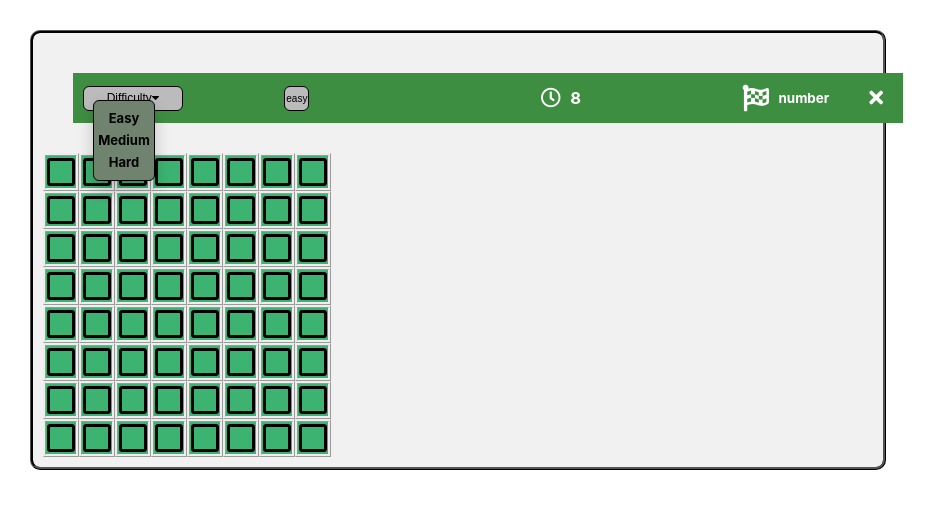
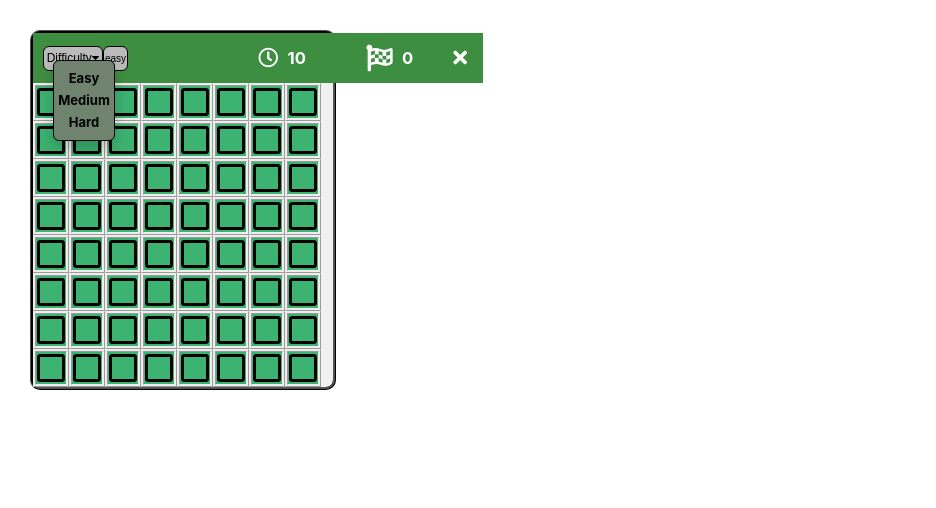
Before and after one commit to alibas01/minesweeper, a React (Create React App) app: page / in a window 1280 px wide. Both pictures are taken after a click on the button "Difficulty". Shown: the top 508 px of the page, without its empty margins (0-936 px from the left). Built offline with nearby package versions, Linux system fonts and the light colour scheme.

Commit message:
difficulty dependant styling

```diff
--- a/src/components/App.jsx
+++ b/src/components/App.jsx
@@ -1,25 +1,47 @@
-import React from 'react';
-import useConditionsData from '../hooks/useConditionsData';
-import '../style/App.css';
-import Nav from './Nav';
-import Table from './Table';
+import React from "react";
+import useConditionsData from "../hooks/useConditionsData";
+import "../style/App.css";
+import Nav from "./Nav";
+import Table from "./Table";
 
 function App() {
-  const { difficulty, setDifficulty, table, setTable, show, setShow } = useConditionsData();
+  const {
+    difficulty,
+    setDifficulty,
+    table,
+    setTable,
+    show,
+    setShow,
+    flagCount,
+    setFlagCount,
+  } = useConditionsData();
 
+  const adjustClass = function(difficulty) {
+    let clas = "layout-";
+    if (difficulty === "easy") {
+      return clas + "easy";
+    } else if (difficulty === "medium") {
+      return clas + "medium";
+    } else {
+      return clas + "hard";
+    }
+  }
 
   return (
-    <div className="layout">
+    <div className={adjustClass(difficulty)}>
       <Nav
         difficulty={difficulty}
         setDifficulty={setDifficulty}
         show={show}
         setShow={setShow}
+        flagCount={flagCount}
       />
       <Table
         table={table}
         setTable={setTable}
         difficulty={difficulty}
+        flagCount={flagCount}
+        setFlagCount={setFlagCount}
       />
     </div>
   );
--- a/src/components/Nav.jsx
+++ b/src/components/Nav.jsx
@@ -1,29 +1,63 @@
 import React, { useState } from "react";
 import Timer from "./Timer";
-import useConditionsData from "../hooks/useConditionsData";
 
 // STYLESHEETS
 import "../style/Nav.css";
 
+export default function Nav(props) {
+  const { show, setShow, difficulty, setDifficulty, flagCount } = props;
 
-export default function Nav(props) {
-  const { show, setShow, difficulty, setDifficulty } = props;
-
-  //const handleClick = (e) => {
-
+  const adjustClass = function(difficulty) {
+    let clas = "nav-";
+    if (difficulty === "easy") {
+      return clas + "easy";
+    } else if (difficulty === "medium") {
+      return clas + "medium";
+    } else {
+      return clas + "hard";
+    }
+  }
 
   return (
-    <nav className="nav">
+    <nav className={adjustClass(difficulty)}>
       <div className="dropdown">
-        <button className="dropbtn" onClick={() => setShow((s) => !s)} >Difficulty<i className="fas fa-caret-down"></i></button>
-        <div className="dropdown-content" style={{ display: show ? "block" : "none" }}>
-          <p onClick={() => setDifficulty("easy")}>Easy</p>
-          <p onClick={() => setDifficulty("medium")}>Medium</p>
-          <p onClick={() => setDifficulty("hard")}>Hard</p>
+        <button className="dropbtn" onClick={() => setShow((s) => !s)}>
+          Difficulty<i className="fas fa-caret-down"></i>
+        </button>
+        <div
+          className="dropdown-content"
+          style={{ display: show ? "block" : "none" }}
+        >
+          <p
+            onClick={() => {
+              setDifficulty("easy");
+              setShow((s) => !s);
+            }}
+          >
+            Easy
+          </p>
+          <p
+            onClick={() => {
+              setDifficulty("medium");
+              setShow((s) => !s);
+            }}
+          >
+            Medium
+          </p>
+          <p
+            onClick={() => {
+              setDifficulty("hard");
+              setShow((s) => !s);
+            }}
+          >
+            Hard
+          </p>
         </div>
       </div>
       <div className="difficulty">
-        <button className="diffbtn" onClick={() => setShow((s) => !s)} >{difficulty} </button>
+        <button className="diffbtn" onClick={() => setShow((s) => !s)}>
+          {difficulty}{" "}
+        </button>
       </div>
       <div className="clock">
         <i className="far fa-clock"></i>
@@ -31,11 +65,10 @@ export default function Nav(props) {
         <Timer />
       </div>
       <ul className="nav-menu">
-
         <li className="nav-menu-item">
           <i class="fas fa-flag-checkered fa-lg"></i>
           &nbsp;&nbsp;
-            <h6>number</h6>
+          <h5>{flagCount}</h5>
         </li>
         <li className="nav-menu-item">
           <i className="fas fa-times"></i>
--- a/src/components/Table.jsx
+++ b/src/components/Table.jsx
@@ -1,6 +1,6 @@
 import React, { useState, useEffect } from "react";
 import Row from "./Row";
-import useConditionsData from "../hooks/useConditionsData";
+
 
 // STYLESHEETS
 // import "./table.css";
--- a/src/hooks/useConditionsData.js
+++ b/src/hooks/useConditionsData.js
@@ -5,6 +5,7 @@ export default function useConditionsData() {
 
   const [difficulty, setDifficulty] = useState("easy");
   const [show, setShow] = useState(false);
+  const [flagCount, setFlagCount] = useState(0);
   const [table, setTable] = useState([
     [0, 0, 0, 0, 0, 0, 0, 0],
     [0, 0, 0, 0, 0, 0, 0, 0],
@@ -21,5 +22,5 @@ export default function useConditionsData() {
   }, []);
 
 
-  return { difficulty, setDifficulty, table, setTable, show, setShow };
+  return { difficulty, setDifficulty, table, setTable, show, setShow, flagCount, setFlagCount };
 }
--- a/src/style/App.css
+++ b/src/style/App.css
@@ -1,12 +1,33 @@
-.layout {
+.layout-hard {
   text-align: center;
   border-style: ridge;
   border-width: 3px;
   border-color: black;
   border-radius: 10px;
   background-color: #f1f1f1;
-  padding: 10px;
-  width: 830px;
+  width: 770px;
   height: auto;
   margin: 30px;
 }
+.layout-medium {
+  text-align: center;
+  border-style: ridge;
+  border-width: 3px;
+  border-color: black;
+  border-radius: 10px;
+  background-color: #f1f1f1;
+  width: 550px;
+  height: auto;
+  margin: 30px;
+}
+.layout-easy {
+  text-align: center;
+  border-style: ridge;
+  border-width: 3px;
+  border-color: black;
+  border-radius: 10px;
+  background-color: #f1f1f1;
+  width: 300px;
+  height: auto;
+  margin: 30px;
+}
--- a/src/style/Nav.css
+++ b/src/style/Nav.css
@@ -1,15 +1,42 @@
-.nav{
+.nav-easy{
   display: flex;
   flex-direction: row;
   justify-content: space-between;
   background-color: #3e8e41;
   height: 50px;
-  width: 100%;
+  width: 450px;
   position: sticky;
   top: 0;
   left: 0;
-  margin: 30px 30px 30px 30px;
+  margin: 0px 0px 0px 0px;
 }
+.nav-medium{
+  display: flex;
+  flex-direction: row;
+  justify-content: space-between;
+  background-color: #3e8e41;
+  height: 50px;
+  width: 550px;
+  position: sticky;
+  top: 0;
+  left: 0;
+  margin: 0px 0px 0px 0px;
+}
+.nav-hard{
+  display: flex;
+  flex-direction: row;
+  justify-content: space-between;
+  background-color: #3e8e41;
+  height: 50px;
+  width: 750px;
+  position: sticky;
+  top: 0;
+  left: 0;
+  margin: 0px 0px 0px 0px;
+}
+
+
+
 .nav-menu{
   display: flex;
   flex-direction: row;
@@ -121,7 +148,7 @@
   position: sticky;
   display: flex;
   flex-direction: row;
-  justify-content: space-between;
+  justify-content: flex-start;
   align-items: center;
   /* margin-left: 30%;
   margin-top: -11px; */
```
Lines whose indentation alone changed are shown as unchanged.
